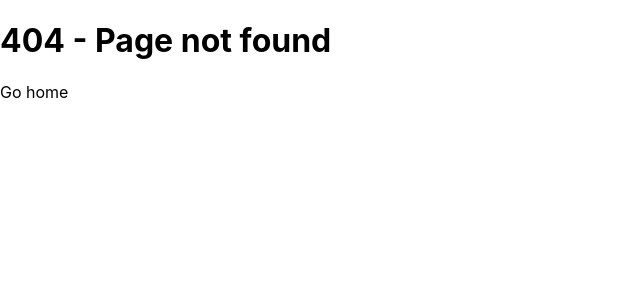
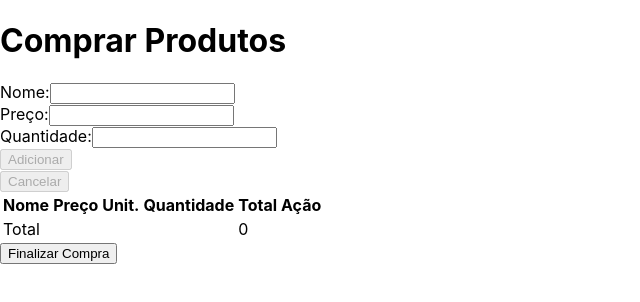
Before and after one commit to fndcaique/fnd-store-web-nextjs, a Next.js app: page /products/buy in a window 1280 px wide. Before the commit this address had no page. Shown: the top 302 px of the page, without its empty margins (0-640 px from the left). Built offline with nearby package versions, Linux system fonts and the light colour scheme; sample sign-in values are in the browser's storage.

Commit message:
add feat buy products

```diff
--- a/components/Input.jsx
+++ b/components/Input.jsx
@@ -2,12 +2,13 @@
 export default function Input({
   label,
   handleChange,
-  id,
+  id = `id-input-${label}`.toLowerCase(),
   type = 'text',
+  name = `${label}`.toLowerCase(),
   ...props }) {
 
   const inputProps = {
-    id, type, ...props,
+    id, type, name, ...props,
   };
 
   return (
--- a/components/ProductForm.jsx
+++ b/components/ProductForm.jsx
@@ -1,25 +1,55 @@
-import { useState } from 'react'
+import Button from './Button'
+import Input from './Input'
 
-export default function ProductForm({ submitMessage = 'Add', handleSubmit }) {
-  const [name, setName] = useState('')
-  const [price, setPrice] = useState('')
-  const [quantity, setQuantity] = useState('')
-
-  const privateHandleSubmit = (event) => {
-    event.preventDefault();
-    handleSubmit({
-      name,
-      price: Number(price),
-      quantity: Number(quantity),
-    });
-  }
+export default function ProductForm({
+  product: { name, price, quantity },
+  handleInputChange,
+  submitMessage = 'Adicionar',
+  cancelMessage = 'Cancelar',
+  isFormValid,
+  isFormEmpty,
+  handleSubmit,
+  handleReset,
+}) {
 
   return (
-    <form className='product-form' onSubmit={ privateHandleSubmit }>
-      <Input label='Name' value={ name } handleChange={ setName } />
-      <Input label='Price' value={ price } type='number' handleChange={ setPrice } />
-      <Input label='Quantity' value={ quantity } type='number' handleChange={ setQuantity } />
-      <Button>{ submitMessage }</Button>
-    </form>
-  )
+    <form className='product-form' onSubmit={ (event) => {
+      event.preventDefault();
+      handleSubmit();
+    } }>
+      <Input
+        label='Nome'
+        name='name'
+        value={ name }
+        onChange={ handleInputChange }
+      />
+      <Input
+        label='Preço'
+        name='price'
+        value={ price }
+        type='number'
+        onChange={ handleInputChange }
+      />
+      <Input
+        label='Quantidade'
+        name='quantity'
+        value={ quantity }
+        type='number'
+        onChange={ handleInputChange }
+      />
+      <Button
+        type='submit'
+        disabled={ !isFormValid() }
+      >
+        { submitMessage }
+      </Button>
+      <Button
+        type='reset'
+        disabled={ isFormEmpty() }
+        onClick={ handleReset }
+      >
+        { cancelMessage }
+      </Button>
+    </form >
+  );
 }
--- /dev/null
+++ b/components/ProductsTable.jsx
@@ -0,0 +1,58 @@
+import Button from './Button';
+
+export function ProductsTable({
+  products,
+  handleDeleteProduct,
+  handleEditProduct,
+}) {
+
+  const totalPrice = () => {
+    return products.reduce((subtotal, { price, quantity }) => {
+      return subtotal + price * quantity;
+    }, 0);
+  }
+
+  return (
+    <table>
+      <thead>
+        <tr>
+          <th>Nome</th>
+          <th>Preço Unit.</th>
+          <th>Quantidade</th>
+          <th>Total</th>
+          <th>Ação</th>
+        </tr>
+      </thead>
+      <tbody>
+        { products.map(({ name, price, quantity }, index) => (
+          <tr key={ name + price + quantity + index }>
+            <td>{ name }</td>
+            <td>{ price }</td>
+            <td>{ quantity }</td>
+            <td>{ price * quantity }</td>
+            <td style={ { display: 'flex' } }>
+              <Button
+                type='button'
+                onClick={ () => handleDeleteProduct(index) }
+              >
+                Remover
+              </Button>
+              <Button
+                type='button'
+                onClick={ () => handleEditProduct(index) }
+              >
+                Editar
+              </Button>
+            </td>
+          </tr>
+        )) }
+        <tr>
+          <td>Total</td>
+          <td></td>
+          <td></td>
+          <td>{ totalPrice() }</td>
+        </tr>
+      </tbody>
+    </table >
+  );
+}
--- /dev/null
+++ b/pages/products/buy.jsx
@@ -0,0 +1,106 @@
+import { useRouter } from 'next/router';
+import { useState, useEffect } from 'react';
+import Button from '../../components/Button';
+import ProductForm from '../../components/ProductForm';
+import { ProductsTable } from '../../components/ProductsTable';
+
+const PRODUCT_INITIAL_VALUE = {
+  name: '',
+  price: '',
+  quantity: '',
+};
+
+export default function BuyProducts() {
+
+  const [products, setProducts] = useState([]);
+  const [product, setProduct] = useState(PRODUCT_INITIAL_VALUE);
+  const [isEditing, setIsEditing] = useState(false);
+  const [idToEdit, setIdToEdit] = useState(-1);
+
+  const router = useRouter();
+
+  useEffect(() => {
+    setProducts(loadProducts());
+  }, []);
+
+  const saveProducts = (data) => {
+    localStorage.setItem('products', JSON.stringify(data));
+  }
+
+  const loadProducts = () => {
+    return JSON.parse(localStorage.getItem('products')) || [];
+  }
+
+  const handleInputChange = ({ target: { name, value } }) => {
+    setProduct({ ...product, [name]: value });
+  }
+
+  const isValidNumber = (numberOrStrNumber) => {
+    const realNumber = Number(numberOrStrNumber);
+    return realNumber > 0;
+  }
+
+  const isFormEmpty = () => {
+    const { name, price, quantity } = product;
+    return !(name.length || price.length || quantity.length);
+  }
+
+  const resetForm = () => {
+    setProduct(PRODUCT_INITIAL_VALUE);
+  }
+
+  const isFormValid = () => {
+    const { quantity } = product;
+    return !isFormEmpty() && isValidNumber(quantity);
+  }
+
+  const handleSubmitProduct = () => {
+    if (isEditing) {
+      setProducts([...products.slice(0, idToEdit), product, ...products.slice(idToEdit + 1)]);
+      setIsEditing(false);
+    } else {
+      setProducts([...products, product]);
+      saveProducts([...products, product]);
+    }
+    resetForm();
+  }
+
+  const handleDeleteProduct = (index) => {
+    setProducts(products.filter((product, idx) => idx !== index));
+  }
+
+  const handleEditProduct = (index) => {
+    setIsEditing(true);
+    setIdToEdit(index);
+    setProduct(products.find((product, idx) => idx === index));
+  }
+
+  const handleFinalizeBuy = () => {
+    router.push('/products');
+  }
+
+  return (
+    <div className='buy-page'>
+      <h1>Comprar Produtos</h1>
+      <section>
+        <ProductForm
+          product={ product }
+          handleInputChange={ handleInputChange }
+          submitMessage={ isEditing ? 'Editar' : 'Adicionar' }
+          isFormValid={ isFormValid }
+          isFormEmpty={ isFormEmpty }
+          handleSubmit={ handleSubmitProduct }
+          handleReset={ resetForm }
+        />
+      </section>
+      <section>
+        <ProductsTable
+          products={ products }
+          handleDeleteProduct={ handleDeleteProduct }
+          handleEditProduct={ handleEditProduct }
+        />
+      </section>
+      <Button type='button' onClick={ handleFinalizeBuy } >Finalizar Compra</Button>
+    </div>
+  );
+}
```
Also changed, not shown: pages/products.jsx (deleted, +0 -7 lines), pages/products/index.jsx (added, +13 -0 lines).
